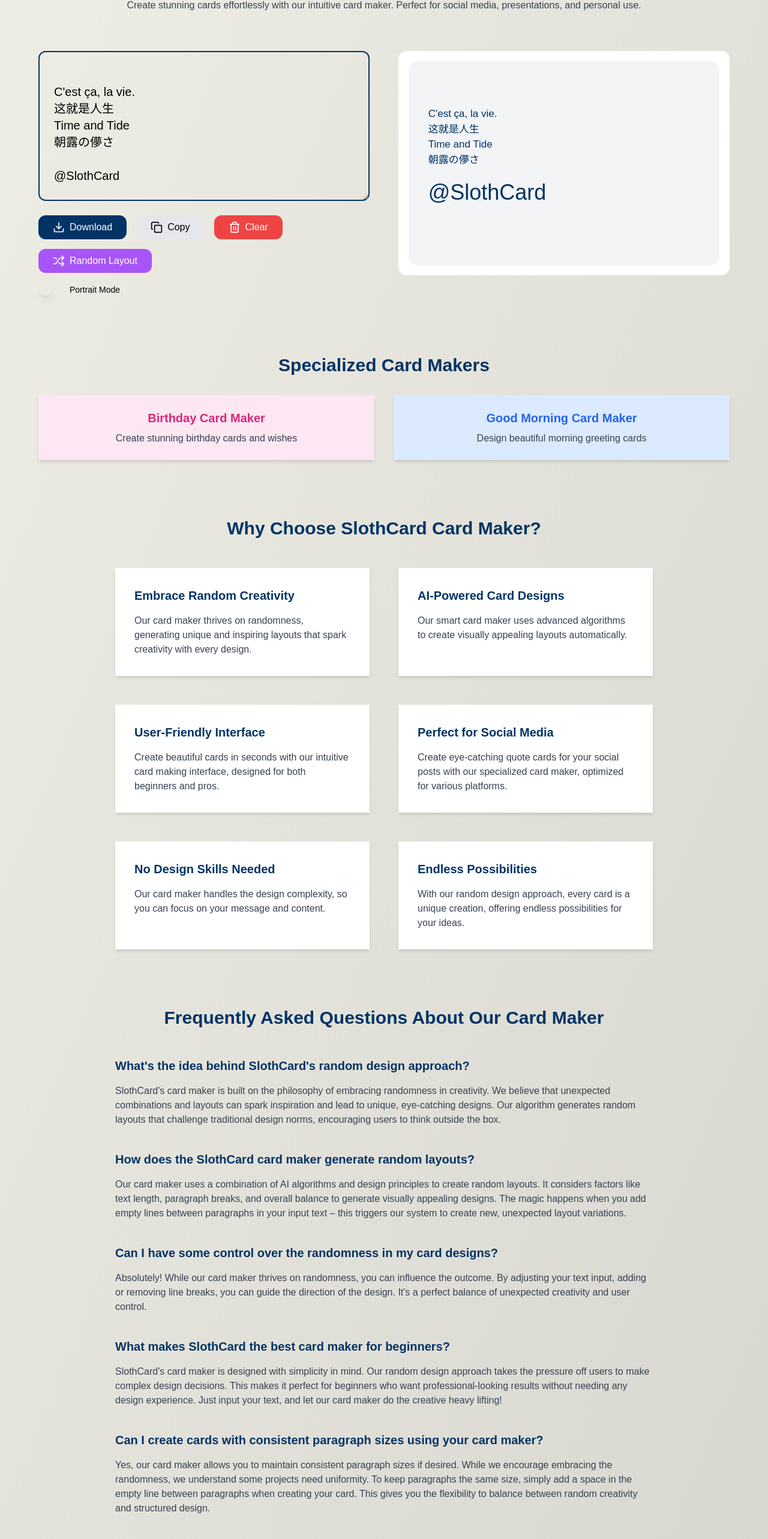
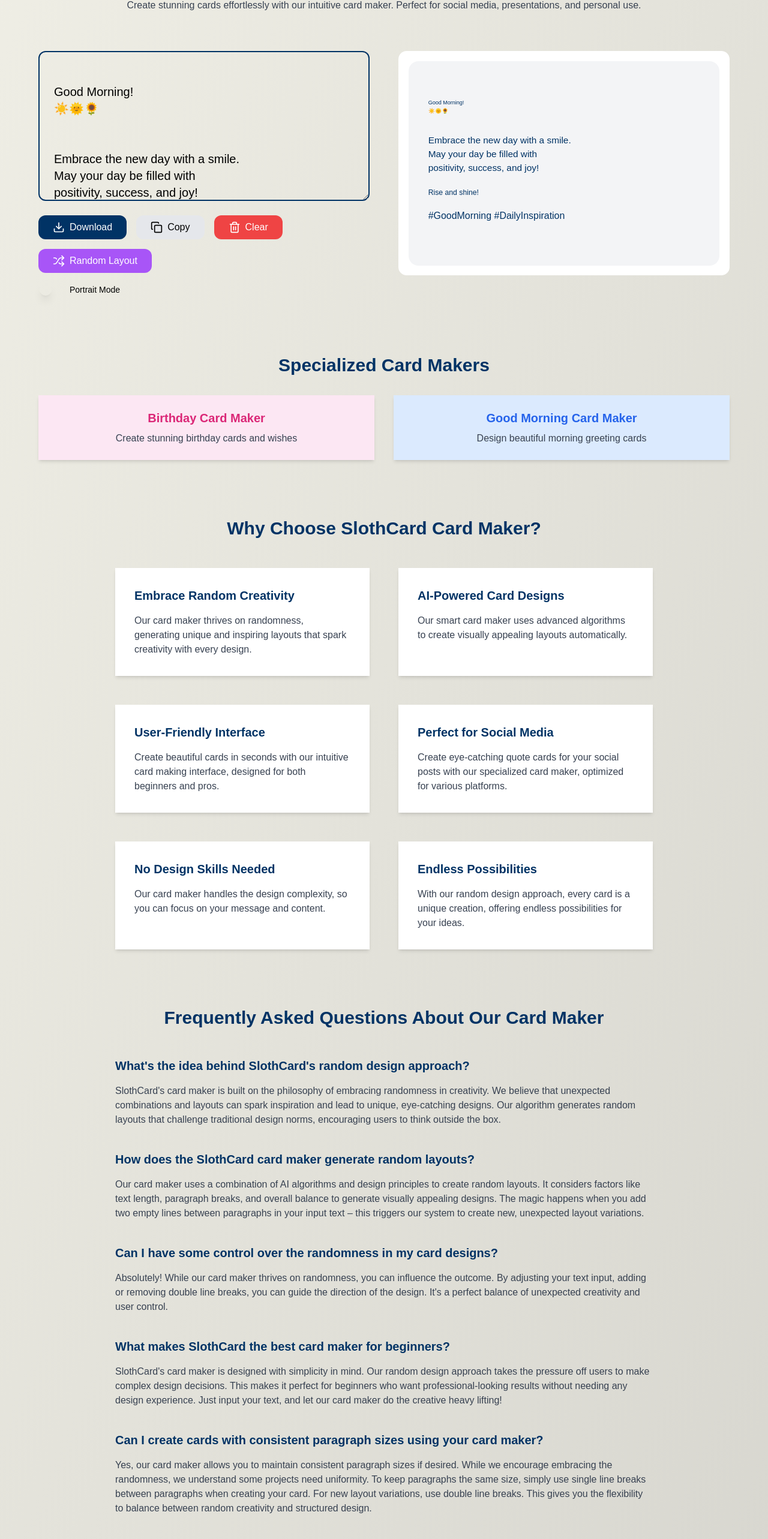
Before and after one commit to qiaoshouqing/text2card, a Next.js app: page / in a window 1280 px wide. Shown: the part 171-2737 px from the top of the page at 60% size. Built offline with nearby package versions, Linux system fonts and the light colour scheme; a web font is replaced by a local one.

Commit message:
modify defaultText and random rule.

```diff
--- a/app/good-morning-images/page.tsx
+++ b/app/good-morning-images/page.tsx
@@ -23,11 +23,14 @@ const morningTheme: ColorTheme = {
 const defaultMorningText = `Good Morning!
 ☀️🌞🌻
 
+
 Embrace the new day with a smile.
 May your day be filled with
 positivity, success, and joy!
 
+
 Rise and shine!
+
 
 #GoodMorning #DailyInspiration`;
 
--- a/app/happy-birthday-images/page.tsx
+++ b/app/happy-birthday-images/page.tsx
@@ -23,10 +23,13 @@ const birthdayTheme: ColorTheme = {
 const defaultBirthdayText = `Happy Birthday!
 🎉🎂🎈
 
+
 Wishing you a day filled with
 joy, laughter, and wonderful surprises.
 
+
 May all your dreams come true!
+
 
 #CelebrateLife #HappyBirthday`;
 
--- a/components/EpicCard.tsx
+++ b/components/EpicCard.tsx
@@ -7,16 +7,23 @@ import { Button } from "./ui/button";
 import { Twitter, Globe, Github, Copy, Trash2, Download, Shuffle } from 'lucide-react';
 import html2canvas from 'html2canvas';
 import { ColorTheme, colorThemes, defaultThemeIndex } from '../app/colorThemes';
-import TextPreview from '../app/TextPreview';
+import TextPreview from './TextPreview';
 import { Switch } from "./ui/switch";
 
 const fallbackDefaultText = `
-C'est ça, la vie.
-这就是人生
-Time and Tide
-朝露の儚さ
+Good Morning!
+☀️🌞🌻
 
-@SlothCard`;
+
+Embrace the new day with a smile.
+May your day be filled with
+positivity, success, and joy!
+
+
+Rise and shine!
+
+
+#GoodMorning #DailyInspiration`;
 
 interface EpicCardProps {
     defaultText?: string;
--- a/components/FAQ.tsx
+++ b/components/FAQ.tsx
@@ -11,11 +11,11 @@ const FAQ: React.FC = () => (
             />
             <FAQItem
                 question="How does the SlothCard card maker generate random layouts?"
-                answer="Our card maker uses a combination of AI algorithms and design principles to create random layouts. It considers factors like text length, paragraph breaks, and overall balance to generate visually appealing designs. The magic happens when you add empty lines between paragraphs in your input text – this triggers our system to create new, unexpected layout variations."
+                answer="Our card maker uses a combination of AI algorithms and design principles to create random layouts. It considers factors like text length, paragraph breaks, and overall balance to generate visually appealing designs. The magic happens when you add two empty lines between paragraphs in your input text – this triggers our system to create new, unexpected layout variations."
             />
             <FAQItem
                 question="Can I have some control over the randomness in my card designs?"
-                answer="Absolutely! While our card maker thrives on randomness, you can influence the outcome. By adjusting your text input, adding or removing line breaks, you can guide the direction of the design. It's a perfect balance of unexpected creativity and user control."
+                answer="Absolutely! While our card maker thrives on randomness, you can influence the outcome. By adjusting your text input, adding or removing double line breaks, you can guide the direction of the design. It's a perfect balance of unexpected creativity and user control."
             />
             <FAQItem
                 question="What makes SlothCard the best card maker for beginners?"
@@ -23,7 +23,7 @@ const FAQ: React.FC = () => (
             />
             <FAQItem
                 question="Can I create cards with consistent paragraph sizes using your card maker?"
-                answer="Yes, our card maker allows you to maintain consistent paragraph sizes if desired. While we encourage embracing the randomness, we understand some projects need uniformity. To keep paragraphs the same size, simply add a space in the empty line between paragraphs when creating your card. This gives you the flexibility to balance between random creativity and structured design."
+                answer="Yes, our card maker allows you to maintain consistent paragraph sizes if desired. While we encourage embracing the randomness, we understand some projects need uniformity. To keep paragraphs the same size, simply use single line breaks between paragraphs when creating your card. For new layout variations, use double line breaks. This gives you the flexibility to balance between random creativity and structured design."
             />
             <FAQItem
                 question="How often does SlothCard update its design algorithms?"
--- a/app/TextPreview.tsx
+++ b/components/TextPreview.tsx
@@ -1,5 +1,5 @@
 import React, { useEffect, useRef, useState } from "react";
-import { ColorTheme } from "./colorThemes";
+import { ColorTheme } from "../app/colorThemes";
 
 interface TextPreviewProps {
     text: string;
@@ -21,7 +21,7 @@ const TextPreview: React.FC<TextPreviewProps> = ({ text, fontsLoaded, randomLayo
     };
 
     const regenerateFontSizes = (baseSize: number) => {
-        return text.split('\n\n').map(() => getRandomFontSize(baseSize));
+        return text.split('\n\n\n').map(() => getRandomFontSize(baseSize));
     };
 
     const generateRandomYPositions = (containerHeight: number, paragraphHeights: number[], virtualPadding: number) => {
@@ -108,7 +108,7 @@ const TextPreview: React.FC<TextPreviewProps> = ({ text, fontsLoaded, randomLayo
         if (attempts === maxAttempts) {
             const fallbackFontSize = baseFontSize / 2;
             setFontSizes(newFontSizes.map(() => fallbackFontSize));
-            const fallbackYPositions = text.split('\n\n').map((_, index) =>
+            const fallbackYPositions = text.split('\n\n\n').map((_, index) =>
                 virtualPadding + index * (fallbackFontSize * 1.5)
             );
             setYPositions(fallbackYPositions);
@@ -177,7 +177,7 @@ const TextPreview: React.FC<TextPreviewProps> = ({ text, fontsLoaded, randomLayo
                         position: 'relative',
                     }}
                 >
-                    {text.split('\n\n').map((paragraph, index) => (
+                    {text.split('\n\n\n').map((paragraph, index) => (
                         <p
                             key={index}
                             style={{
```
